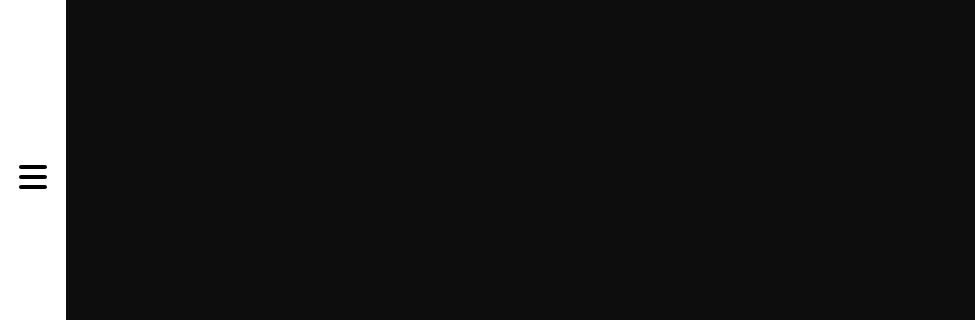
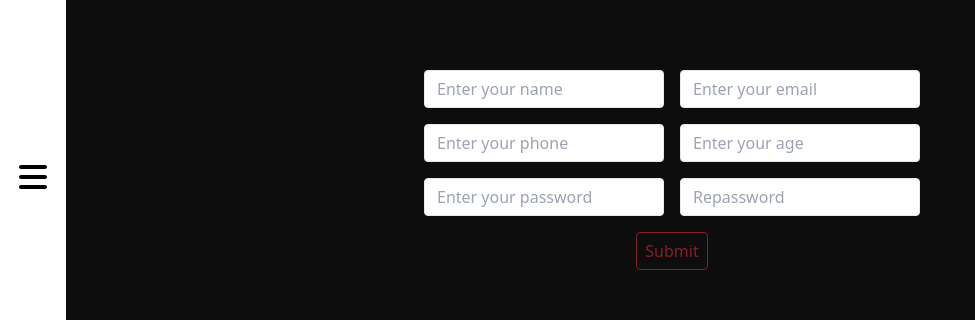
Before and after one commit to OmarAlSeddik/yummy, a Next.js app: page /contact in a window 1280 px wide. Shown: the part 230-550 px from the top of the page, without its empty margins (0-975 px from the left). Built offline with nearby package versions, Linux system fonts and the light colour scheme.

Commit message:
a lot of functionality has been added

```diff
--- a/src/components/Areas/AreaItem.tsx
+++ b/src/components/Areas/AreaItem.tsx
@@ -1,16 +1,19 @@
-import type IArea from "./IArea";
 import { faHouseLaptop } from "@fortawesome/free-solid-svg-icons";
 import { FontAwesomeIcon } from "@fortawesome/react-fontawesome";
+import Link from "next/link";
+import type IArea from "./IArea";
 
 const AreaItem = ({ strArea }: IArea) => {
+  const query = `/filtered-meals/a=${strArea}`;
+
   return (
-    <div className="flex flex-col items-center">
+    <Link className="flex flex-col items-center" href={query}>
       <FontAwesomeIcon
         icon={faHouseLaptop}
         className="cursor-pointer text-[4rem]"
       />
       <h2 className="text-[1.75rem]">{strArea}</h2>
-    </div>
+    </Link>
   );
 };
 
--- a/src/components/Categories/CategoryItem.tsx
+++ b/src/components/Categories/CategoryItem.tsx
@@ -1,5 +1,6 @@
+import Link from "next/link";
+import { useState } from "react";
 import type ICategory from "./ICategory";
-import { useState } from "react";
 
 const CategoryItem = ({
   strCategory,
@@ -7,14 +8,15 @@ const CategoryItem = ({
   strCategoryThumb,
 }: ICategory) => {
   const [isHoveredOver, setIsHoveredOver] = useState(false);
-
   const dynamicStyle = isHoveredOver ? "top-0" : "top-[100%]";
+  const query = `/filtered-meals/c=${strCategory}`;
 
   return (
-    <div
+    <Link
       className="relative flex w-[20rem] cursor-pointer items-center justify-center overflow-hidden rounded"
       onMouseOver={() => setIsHoveredOver(true)}
       onMouseLeave={() => setIsHoveredOver(false)}
+      href={query}
     >
       <img src={strCategoryThumb} alt={strCategoryDescription} />
       <div
@@ -23,7 +25,7 @@ const CategoryItem = ({
         <h2 className="text-[2rem]">{strCategory}</h2>
         <p>{strCategoryDescription.split(" ").slice(0, 20).join(" ")}</p>
       </div>
-    </div>
+    </Link>
   );
 };
 
--- /dev/null
+++ b/src/components/Contact/index.tsx
@@ -0,0 +1,45 @@
+const Contact = () => {
+  return (
+    <div className="flex min-h-screen w-full items-center justify-center pl-16">
+      <div className="flex flex-col items-center justify-between gap-4">
+        <div className="grid grid-cols-1 items-center justify-center gap-4 text-black sm:grid-cols-2">
+          <input
+            type="text"
+            className="w-[15rem] rounded border-[1px] bg-white py-1.5 px-3"
+            placeholder="Enter your name"
+          />
+          <input
+            type="email"
+            className="w-[15rem] rounded border-[1px] bg-white py-1.5 px-3"
+            placeholder="Enter your email"
+          />
+          <input
+            type="text"
+            className="w-[15rem] rounded border-[1px] bg-white py-1.5 px-3"
+            placeholder="Enter your phone"
+          />
+          <input
+            type="number"
+            className="w-[15rem] rounded border-[1px] bg-white py-1.5 px-3"
+            placeholder="Enter your age"
+          />
+          <input
+            type="password"
+            className="w-[15rem] rounded border-[1px] bg-white py-1.5 px-3"
+            placeholder="Enter your password"
+          />
+          <input
+            type="password"
+            className="w-[15rem] rounded border-[1px] bg-white py-1.5 px-3"
+            placeholder="Repassword"
+          />
+        </div>
+        <button className="rounded border-[1px] border-yummy-red-2 py-1.5 px-2 text-yummy-red-2">
+          Submit
+        </button>
+      </div>
+    </div>
+  );
+};
+
+export default Contact;
--- /dev/null
+++ b/src/components/FilteredMeals/IMeal.tsx
@@ -0,0 +1,11 @@
+interface IMeal {
+  strMeal: string;
+  strMealThumb: string;
+  idMeal: string;
+}
+
+export interface IResponse {
+  meals: IMeal[];
+}
+
+export default IMeal;
--- /dev/null
+++ b/src/components/FilteredMeals/MealItem.tsx
@@ -0,0 +1,25 @@
+import { useState } from "react";
+import type IMeal from "./IMeal";
+
+const MealItem = ({ strMeal, strMealThumb }: IMeal) => {
+  const [isHoveredOver, setIsHoveredOver] = useState(false);
+
+  const dynamicStyle = isHoveredOver ? "top-0" : "top-[100%]";
+
+  return (
+    <div
+      className="relative flex w-[20rem] cursor-pointer items-center justify-center overflow-hidden rounded"
+      onMouseOver={() => setIsHoveredOver(true)}
+      onMouseLeave={() => setIsHoveredOver(false)}
+    >
+      <img src={strMealThumb} alt={strMeal} />
+      <div
+        className={`absolute left-0 flex h-full w-full flex-col justify-center overflow-hidden p-4 text-start font-medium transition-all ${dynamicStyle} bg-white/75 text-black`}
+      >
+        <h2 className="text-[2rem]">{strMeal}</h2>
+      </div>
+    </div>
+  );
+};
+
+export default MealItem;
--- /dev/null
+++ b/src/components/FilteredMeals/index.tsx
@@ -0,0 +1,43 @@
+import useFetch from "@/hooks/useFetch";
+import { useRouter } from "next/router";
+import type IMeal from "./IMeal";
+import { type IResponse } from "./IMeal";
+import MealItem from "./MealItem";
+
+const FilteredMeals = () => {
+  const router = useRouter();
+  const apiQuery = router.query.apiQuery;
+  console.log(apiQuery);
+
+  const [response, loading] = useFetch<IResponse>(
+    // eslint-disable-next-line @typescript-eslint/restrict-template-expressions
+    `https://www.themealdb.com/api/json/v1/1/filter.php?${apiQuery}`,
+    { meals: [] }
+  );
+
+  if (loading)
+    return (
+      <div className="ml-16 flex h-full w-full items-center justify-center">
+        <p className="text-4xl">Loading...</p>
+      </div>
+    );
+
+  const meals: IMeal[] = response.meals;
+
+  const items = (
+    <div className="mx-auto grid h-full w-[90%] grid-cols-1 items-center gap-4 px-3 pl-16 pt-6 md:grid-cols-2 xl:grid-cols-3 2xl:grid-cols-4">
+      {meals?.map((meal) => (
+        <MealItem
+          strMeal={meal.strMeal}
+          strMealThumb={meal.strMealThumb}
+          idMeal={meal.idMeal}
+          key={meal.idMeal}
+        />
+      ))}
+    </div>
+  );
+
+  return items;
+};
+
+export default FilteredMeals;
--- a/src/components/Ingredients/IngredientItem.tsx
+++ b/src/components/Ingredients/IngredientItem.tsx
@@ -1,22 +1,20 @@
 import { faDrumstickBite } from "@fortawesome/free-solid-svg-icons";
 import { FontAwesomeIcon } from "@fortawesome/react-fontawesome";
+import Link from "next/link";
 import type IIngredient from "./IIngredient";
 
-const IngredientItem = ({
-  idIngredient,
-  strIngredient,
-  strDescription,
-  strType,
-}: IIngredient) => {
+const IngredientItem = ({ strIngredient, strDescription }: IIngredient) => {
+  const query = `/filtered-meals/i=${strIngredient}`;
+
   return (
-    <div className="flex flex-col items-center">
+    <Link className="flex flex-col items-center" href={query}>
       <FontAwesomeIcon
         icon={faDrumstickBite}
         className="cursor-pointer text-[4rem]"
       />
       <h2 className="text-[1.75rem]">{strIngredient}</h2>
       <p>{strDescription.split(" ").slice(0, 20).join(" ")}</p>
-    </div>
+    </Link>
   );
 };
 
--- a/src/components/Search/index.tsx
+++ b/src/components/Search/index.tsx
@@ -1,6 +1,6 @@
 const Search = () => {
   const inputStyle =
-    "w-[15rem] bg-yummy-black rounded border-white border-[1px] focus:shadow-blue-500 py-1.5 px-3";
+    "w-[15rem] bg-yummy-black rounded border-white border-[1px] py-1.5 px-3";
 
   return (
     <div className="ml-16 flex w-full flex-col items-center pt-6">
--- a/src/pages/_document.tsx
+++ b/src/pages/_document.tsx
@@ -16,10 +16,8 @@ export default function Document() {
         name="viewport"
         content="width=device-width, height=device-height, initial-scale=1"
       />
-      {/* Google Font Here */}
       <link rel="icon" href="favicon.ico" />
-      {/* Add the app-wide default classes to the body's className. */}
-      <body className="">
+      <body>
         <Main />
         <NextScript />
       </body>
--- a/src/pages/contact.tsx
+++ b/src/pages/contact.tsx
@@ -1,7 +1,8 @@
+import Contact from "@/components/Contact";
 import { type NextPage } from "next";
 
 const ContactPage: NextPage = () => {
-  return <div />;
+  return <Contact />;
 };
 
 export default ContactPage;
--- /dev/null
+++ b/src/pages/filtered-meals/[apiQuery].tsx
@@ -0,0 +1,8 @@
+import FilteredMeals from "@/components/FilteredMeals";
+import { type NextPage } from "next";
+
+const FilteredMealsPage: NextPage = () => {
+  return <FilteredMeals />;
+};
+
+export default FilteredMealsPage;
--- a/tailwind.config.cjs
+++ b/tailwind.config.cjs
@@ -4,7 +4,8 @@ const config = {
   theme: {
     extend: {
       colors: {
-        "yummy-red": "#DC3545",
+        "yummy-red-1": "#DC3545",
+        "yummy-red-2": "#842029",
         "yummy-green": "#198754",
         "yummy-blue-1": "#055160",
         "yummy-blue-2": "#B6EFFB",
```
